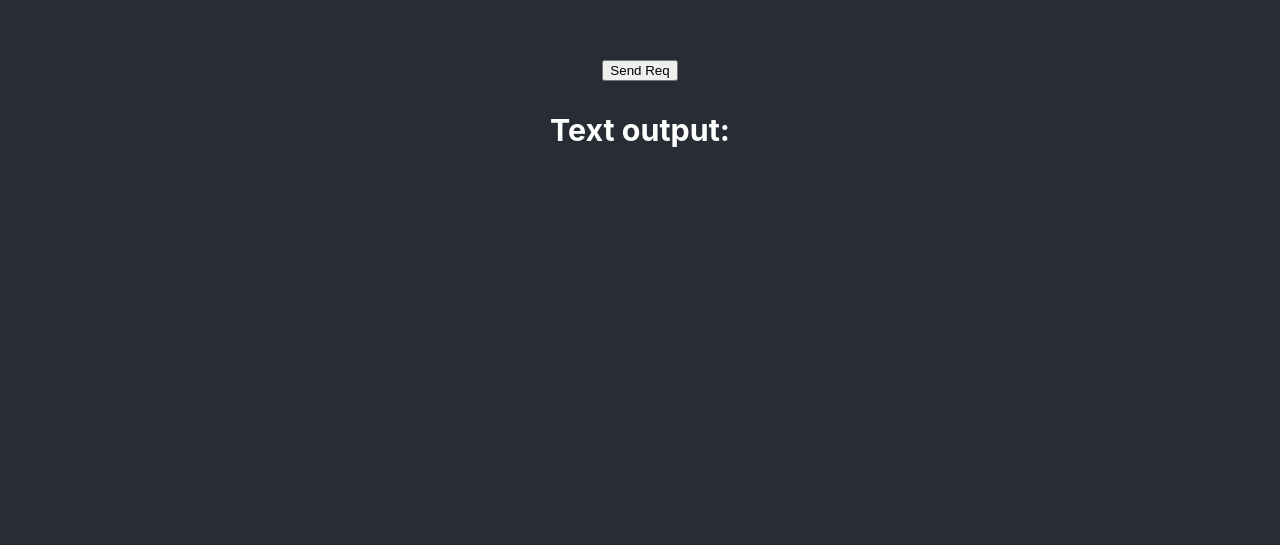
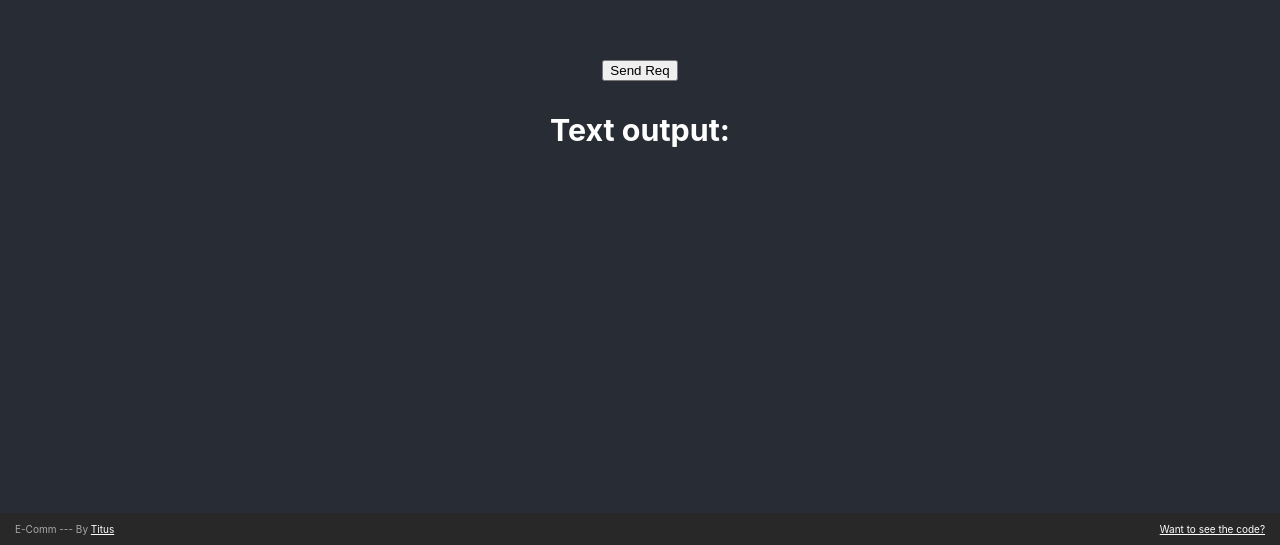
Before and after one commit to SmexyKatarina/e-comm-rest-api, a React (Create React App) app: page / in a window 1280 px wide. Shown: the part 255-800 px from the top of the page. Built offline with nearby package versions, Linux system fonts and the light colour scheme.

Commit message:
Added Footer
- Created Footer.js
- Added Footer to the app
- Added CSS to Footer

```diff
--- a/src/App.js
+++ b/src/App.js
@@ -1,4 +1,6 @@
 import './App.css';
+
+import Footer from './components/Footer.js';
 
 function App() {
 
@@ -22,6 +24,7 @@ function App() {
         <h3>Text output:</h3>
         <p id="output"></p>
       </header>
+      <Footer />
     </div>
   );
 }
--- a/src/components/Footer.js
+++ b/src/components/Footer.js
@@ -0,0 +1,17 @@
+import React from 'react';
+
+import '../css/footer.css';
+
+const Footer = () => {
+
+    return (
+        <>
+            <div className="footer">
+                <p className="footer-project">E-Comm --- By <a href="https://github.com/smexykatarina" target="_blank" rel="noreferrer">Titus</a></p>
+                <a className="footer-github" href="https://github.com/SmexyKatarina/e-comm-rest-api" target="_blank" rel="noreferrer">Want to see the code?</a>
+            </div>
+        </>
+    );
+}
+
+export default Footer;
--- /dev/null
+++ b/src/css/footer.css
@@ -0,0 +1,40 @@
+.footer {
+    display: flex;
+    position: fixed;
+    bottom: 0;
+    width: 100%;
+    flex-direction: row;
+    align-items: center;
+    justify-content: space-between;
+    background-color: rgb(40, 40, 40);
+    font-size: 10px;
+}
+
+.footer-project {
+    color: darkgray;
+    margin-left: 15px;
+}
+
+.footer-github {
+    margin-right: 15px;
+}
+
+.footer a {
+    transition: all 0.2s;
+}
+
+.footer a:link {
+    color: white;
+}
+
+.footer a:visited {
+    color: lightgray;
+}
+
+.footer a:hover {
+    color: rgb(120, 120, 120);
+}
+
+.footer a:active {
+    color: darkgreen;
+}
```
